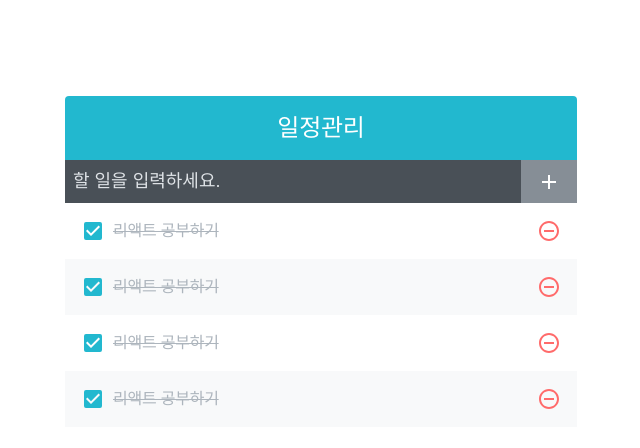
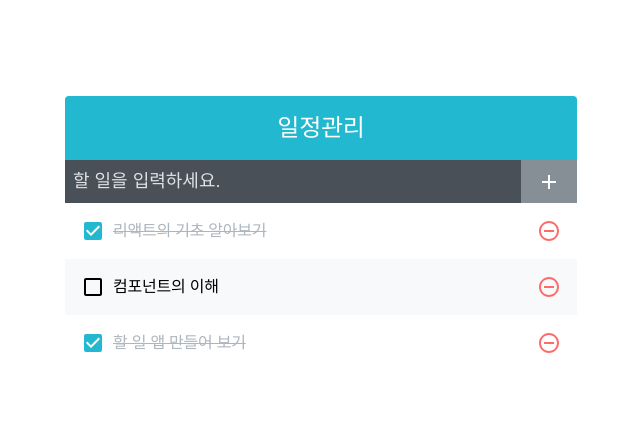
Before and after one commit to Minkyung-Park/react-todo-app, a React (Create React App) app: page / in a window 1280 px wide. Shown: the top 448 px of the page, without its empty margins (319-959 px from the left). Built offline with nearby package versions, Linux system fonts and the light colour scheme.

Commit message:
To do list

```diff
--- a/public/index.html
+++ b/public/index.html
@@ -5,10 +5,7 @@
     <link rel="icon" href="%PUBLIC_URL%/favicon.ico" />
     <meta name="viewport" content="width=device-width, initial-scale=1" />
     <meta name="theme-color" content="#000000" />
-    <meta
-      name="description"
-      content="Web site created using create-react-app"
-    />
+    <meta name="description" content="Web site created using create-react-app" />
     <link rel="apple-touch-icon" href="%PUBLIC_URL%/logo192.png" />
     <!--
       manifest.json provides metadata used when your web app is installed on a
--- a/src/App.js
+++ b/src/App.js
@@ -1,13 +1,61 @@
+import { useRef, useState } from "react";
+import TodoInsert from "./components/TodoInsert";
+import TodoList from "./components/TodoList";
 import TodoTemplate from "./components/TodoTemplate";
-import TodoInsert from "./components/Todoinsert";
-import TodoListItem from "./components/TodoListItem";
-import TodoList from "./components/TodoList";
+
+const initState = [
+  {
+    id: 1,
+    text: "리액트의 기초 알아보기",
+    checked: true,
+  },
+  {
+    id: 2,
+    text: "컴포넌트의 이해",
+    checked: false,
+  },
+  {
+    id: 3,
+    text: "할 일 앱 만들어 보기",
+    checked: true,
+  },
+];
 
 function App() {
+  const [todos, setTodos] = useState(initState);
+
+  // id는 고유한 값이어야 한다.
+  const nextId = useRef(4);
+
+  // todos 배열에 새 객체 추가
+  const onInsert = text => {
+    const todo = {
+      id: nextId.current,
+      text,
+      checked: false,
+    };
+    setTodos(todos.concat(todo));
+    nextId.current += 1;
+  };
+
+  // 삭제 기능
+  const onRemove = id => {
+    setTodos(todos.filter(todo => todo.id !== id));
+  };
+
+  // 토글 기능
+  const onToggle = id => {
+    setTodos(
+      todos.map(todo =>
+        todo.id === id ? { ...todo, checked: !todo.checked } : todo,
+      ),
+    );
+  };
+
   return (
     <TodoTemplate>
-      <TodoInsert />
-      <TodoList />
+      <TodoInsert onInsert={onInsert} />
+      <TodoList todos={todos} onRemove={onRemove} onToggle={onToggle} />
     </TodoTemplate>
   );
 }
--- a/src/components/TodoList.js
+++ b/src/components/TodoList.js
@@ -1,13 +1,17 @@
 import TodoListItem from "./TodoListItem";
 import "../styles/TodoList.scss";
 
-const TodoList = () => {
+const TodoList = ({ todos, onRemove, onToggle }) => {
   return (
     <div className="TodoList">
-      <TodoListItem />
-      <TodoListItem />
-      <TodoListItem />
-      <TodoListItem />
+      {todos.map(todo => (
+        <TodoListItem
+          key={todo.id}
+          todo={todo}
+          onRemove={onRemove}
+          onToggle={onToggle}
+        />
+      ))}
     </div>
   );
 };
--- a/src/components/TodoListItem.js
+++ b/src/components/TodoListItem.js
@@ -3,23 +3,23 @@ import {
   MdCheckBoxOutlineBlank,
   MdRemoveCircleOutline,
 } from "react-icons/md";
-
 import "../styles/TodoListItem.scss";
 import classNames from "classnames";
 import { useState } from "react";
 
-const TodoListItem = () => {
-  // 임시 상태관리 코드 삭제요망
-  const [checked, setChecked] = useState(true);
+const TodoListItem = ({ todo, onRemove, onToggle }) => {
+  const { id, text, checked } = todo;
 
   return (
     <div className="TodoListItem">
-      <div className={classNames("checkbox", { checked })}>
+      <div
+        className={classNames("checkbox", { checked })}
+        onClick={() => onToggle(id)}
+      >
         {checked ? <MdCheckBox /> : <MdCheckBoxOutlineBlank />}
-
-        <div className="text">리액트 공부하기 </div>
+        <div className="text">{text}</div>
       </div>
-      <div className="remove">
+      <div className="remove" onClick={() => onRemove(id)}>
         <MdRemoveCircleOutline />
       </div>
     </div>
--- a/src/components/TodoTemplate.js
+++ b/src/components/TodoTemplate.js
@@ -1,7 +1,7 @@
 import React from "react";
-import "../styles/TodoTemplate.scss"
+import "../styles/TodoTemplate.scss";
 
-const TodoTemplate = ({children}) => {
+const TodoTemplate = ({ children }) => {
   return (
     <div className="TodoTemplate">
       <div className="app-title">일정관리</div>
--- a/src/components/Todoinsert.js
+++ b/src/components/Todoinsert.js
@@ -2,7 +2,7 @@ import { useState } from "react";
 import { MdAdd } from "react-icons/md";
 import "../styles/TodoInsert.scss";
 
-const TodoInsert = () => {
+const TodoInsert = ({ onInsert }) => {
   const [value, setValue] = useState("");
 
   const onChange = event => {
@@ -10,8 +10,10 @@ const TodoInsert = () => {
   };
 
   const onSubmit = event => {
-    // submit 이벤트는 브라우저에서 새로고침 발생시킴 그래서 이를 방지하기 위해
-    // 아래 함수를 호출한다(event.preventDefault();)
+    onInsert(value);
+
+    // submit 이벤트는 브라우저에서 새로고침 발생시킴
+    // 이를 방지하기 위해 아래 함수 호출
     event.preventDefault();
     setValue("");
   };
@@ -24,7 +26,7 @@ const TodoInsert = () => {
         value={value}
       />
       <button type="submit">
-        {/* MdAdd는 리액트 아이콘임 */}
+        {/* 리액트 아이콘 */}
         <MdAdd />
       </button>
     </form>
--- a/src/styles/TodoInsert.scss
+++ b/src/styles/TodoInsert.scss
@@ -25,7 +25,7 @@
     outline: none;
     border: none;
 
-    background-color: #868e96;
+    background: #868e96;
     color: white;
     padding-left: 1rem;
     padding-right: 1rem;
--- a/src/styles/TodoTemplate.scss
+++ b/src/styles/TodoTemplate.scss
@@ -7,7 +7,7 @@
   border-radius: 4px;
   overflow: hidden;
 
-    .app-title{
+  .app-title {
     background: #22b8cf;
     color: white;
     height: 4rem;
@@ -16,8 +16,7 @@
     align-items: center;
     justify-content: center;
   }
-
-    .content{
+  .content {
     background: white;
   }
 }
```
Also changed, not shown: src/index.js (+6 -7 lines), .eslintrc.js, .prettierrc.json, src/index.css (line endings or trailing spaces), 1 other file (tests, documents, lock files or other folders). Lines whose indentation alone changed are shown as unchanged.
